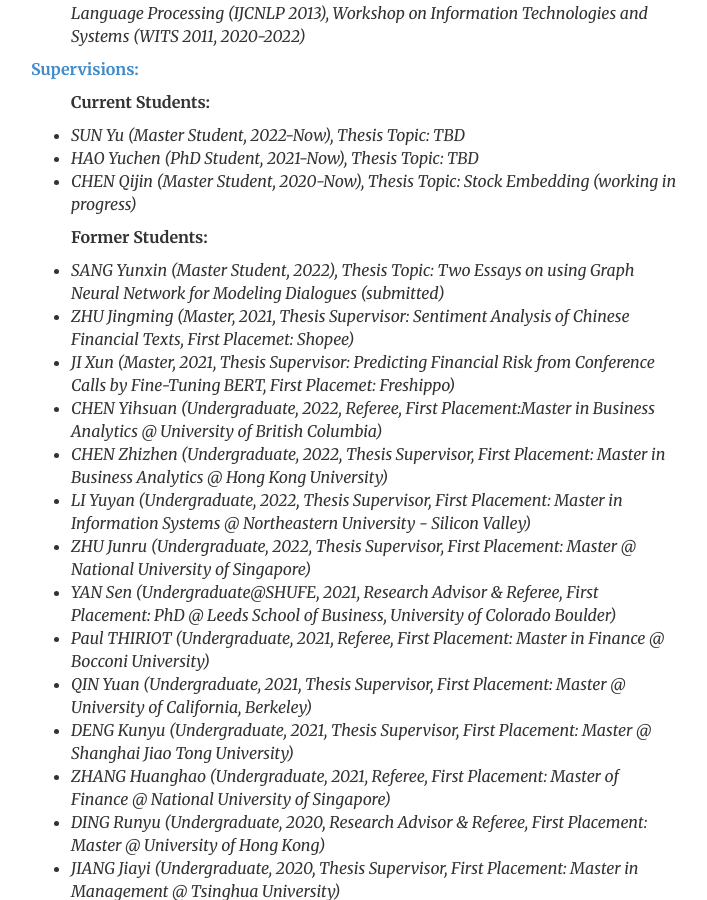
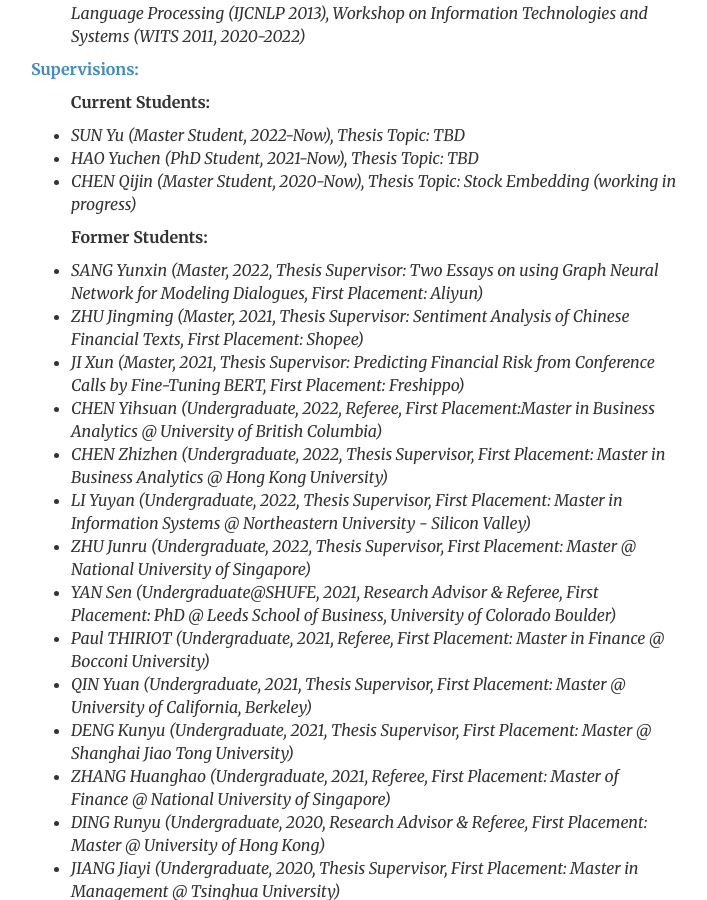
Before and after one commit to popeye007/popeye007.github.io, a Jekyll site: the page built from research/index.html, in a window 1280 px wide and 900 px high, scrolled down 1710 px. Shown: the whole window, without its empty margins (285-992 px from the left). Built offline with Jekyll 4.4.1, drawn with Linux system fonts in a browser that asks for light colours; comment, search, counter and statistics services are not loaded.

Commit message:
Update index.html

```diff
--- a/research/index.html
+++ b/research/index.html
@@ -67,9 +67,9 @@ description: Research by Bao Yang.
 		</ul>
 		<ul>
 			<p><b>Former Students:</b></p>
-			<li><i>SANG Yunxin (Master Student, 2022), Thesis Topic: Two Essays on using Graph Neural Network for Modeling Dialogues (submitted)</i></li>
-			<li><i>ZHU Jingming (Master, 2021, Thesis Supervisor: Sentiment Analysis of Chinese Financial Texts, First Placemet: Shopee)</i></li>
-			<li><i>JI Xun (Master, 2021, Thesis Supervisor: Predicting Financial Risk from Conference Calls by Fine-Tuning BERT, First Placemet: Freshippo)</i></li>
+			<li><i>SANG Yunxin (Master, 2022, Thesis Supervisor: Two Essays on using Graph Neural Network for Modeling Dialogues, First Placement: Aliyun)</i></li>
+			<li><i>ZHU Jingming (Master, 2021, Thesis Supervisor: Sentiment Analysis of Chinese Financial Texts, First Placement: Shopee)</i></li>
+			<li><i>JI Xun (Master, 2021, Thesis Supervisor: Predicting Financial Risk from Conference Calls by Fine-Tuning BERT, First Placement: Freshippo)</i></li>
 			<li><i>CHEN Yihsuan (Undergraduate, 2022, Referee, First Placement:Master in Business Analytics @ University of British Columbia)</i></li>
 			<li><i>CHEN Zhizhen (Undergraduate, 2022, Thesis Supervisor, First Placement: Master in Business Analytics @ Hong Kong University)</i></li>
 			<li><i>LI Yuyan (Undergraduate, 2022, Thesis Supervisor, First Placement: Master in Information Systems @ Northeastern University - Silicon Valley)</i></li>
```
